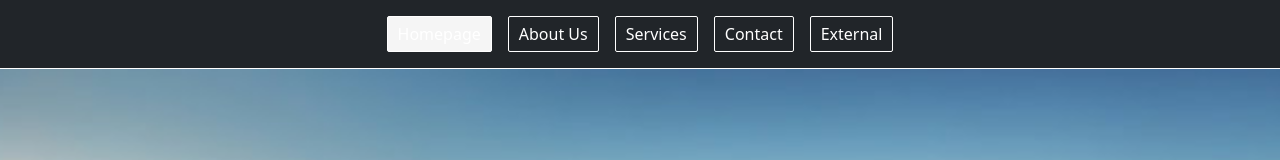
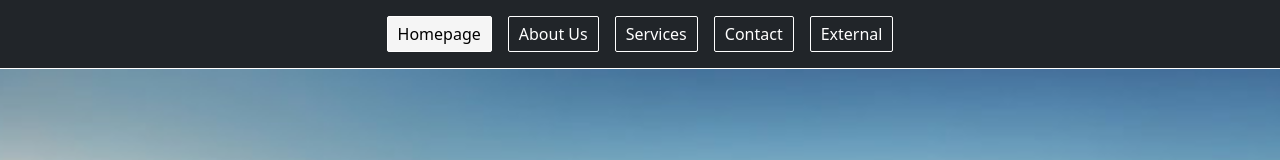
Before and after one commit to Sudeep-pazhoor/Bootstrap, a plain HTML site: page index.html in a window 1280 px wide. In both pictures the pointer is over the link "Homepage". Shown: the top 160 px of the page. Drawn offline with nearby package versions, Linux system fonts and the light colour scheme.

Commit message:
hover-change

```diff
--- a/style.css
+++ b/style.css
@@ -15,10 +15,9 @@
     text-decoration: none;
     border-radius: 2px;
 }
-.nav-link:hover{
-
+.nav-link:hover {
     background-color: whitesmoke;
-    color: black;
+    color: black !important;
 }
 h1{
     font-size: 50px;
```
